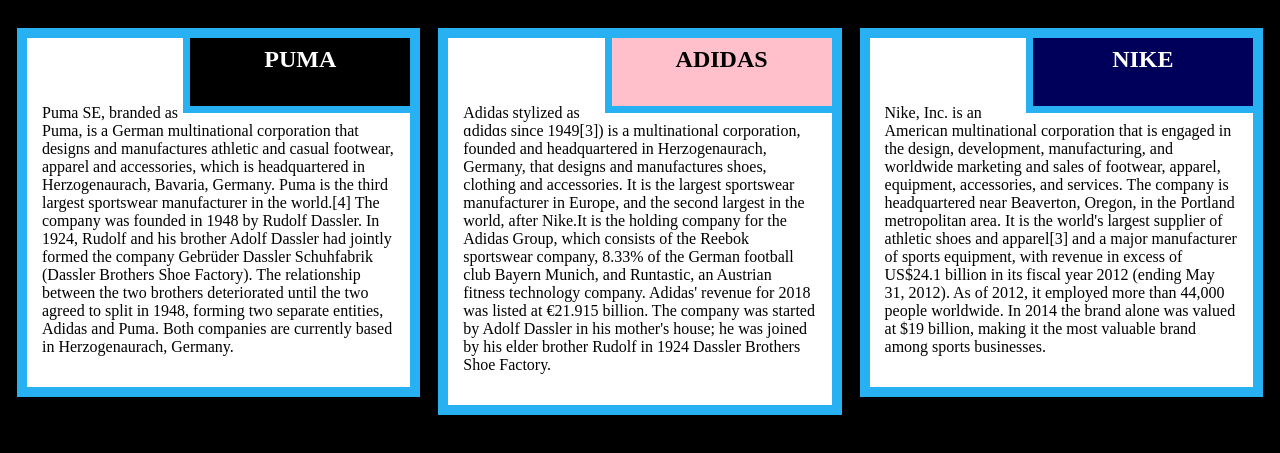
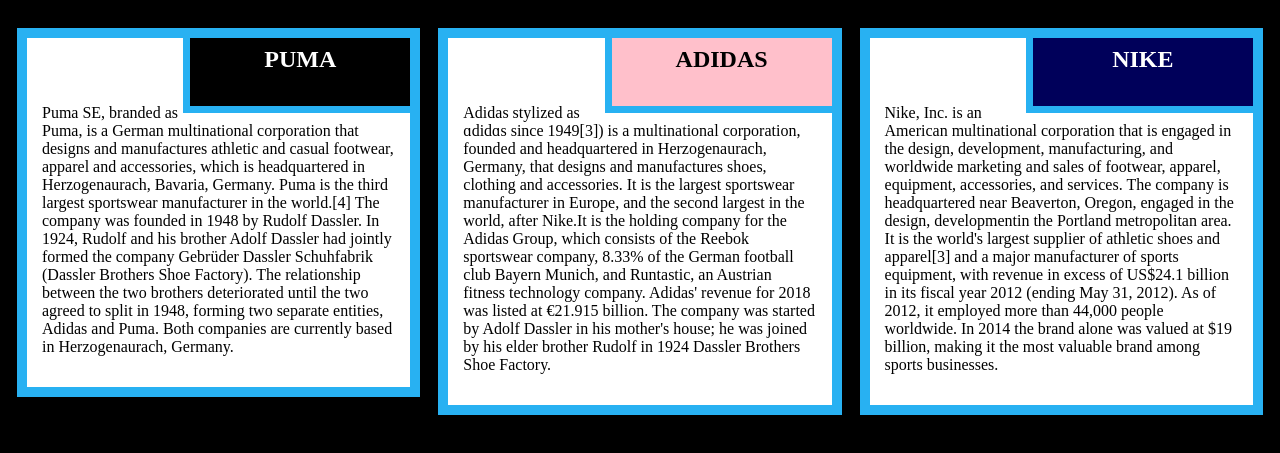
Before and after one commit to AdityaPanwar77/Coursera-Assignments, a plain HTML site: page Module_2_Solution/index.html in a window 1280 px wide. Shown: the part 161-614 px from the top of the page. Drawn offline with Linux system fonts and the light colour scheme.

Commit message:
Update index.html

```diff
--- a/Module_2_Solution/index.html
+++ b/Module_2_Solution/index.html
@@ -31,7 +31,7 @@
             <section class="Nike">
                 <h2>NIKE</h2>
                 <p>
-                  Nike, Inc. is an American multinational corporation that is engaged in the design, development, manufacturing, and worldwide marketing and sales of footwear, apparel, equipment, accessories, and services. The company is headquartered near Beaverton, Oregon, in the Portland metropolitan area. It is the world's largest supplier of athletic shoes and apparel[3] and a major manufacturer of sports equipment, with revenue in excess of US$24.1 billion in its fiscal year 2012 (ending May 31, 2012). As of 2012, it employed more than 44,000 people worldwide. In 2014 the brand alone was valued at $19 billion, making it the most valuable brand among sports businesses.
+                  Nike, Inc. is an American multinational corporation that is engaged in the design, development, manufacturing, and worldwide marketing and sales of footwear, apparel, equipment, accessories, and services. The company is headquartered near Beaverton, Oregon, engaged in the design, developmentin the Portland metropolitan area. It is the world's largest supplier of athletic shoes and apparel[3] and a major manufacturer of sports equipment, with revenue in excess of US$24.1 billion in its fiscal year 2012 (ending May 31, 2012). As of 2012, it employed more than 44,000 people worldwide. In 2014 the brand alone was valued at $19 billion, making it the most valuable brand among sports businesses.
 
 
                 </p>
```
